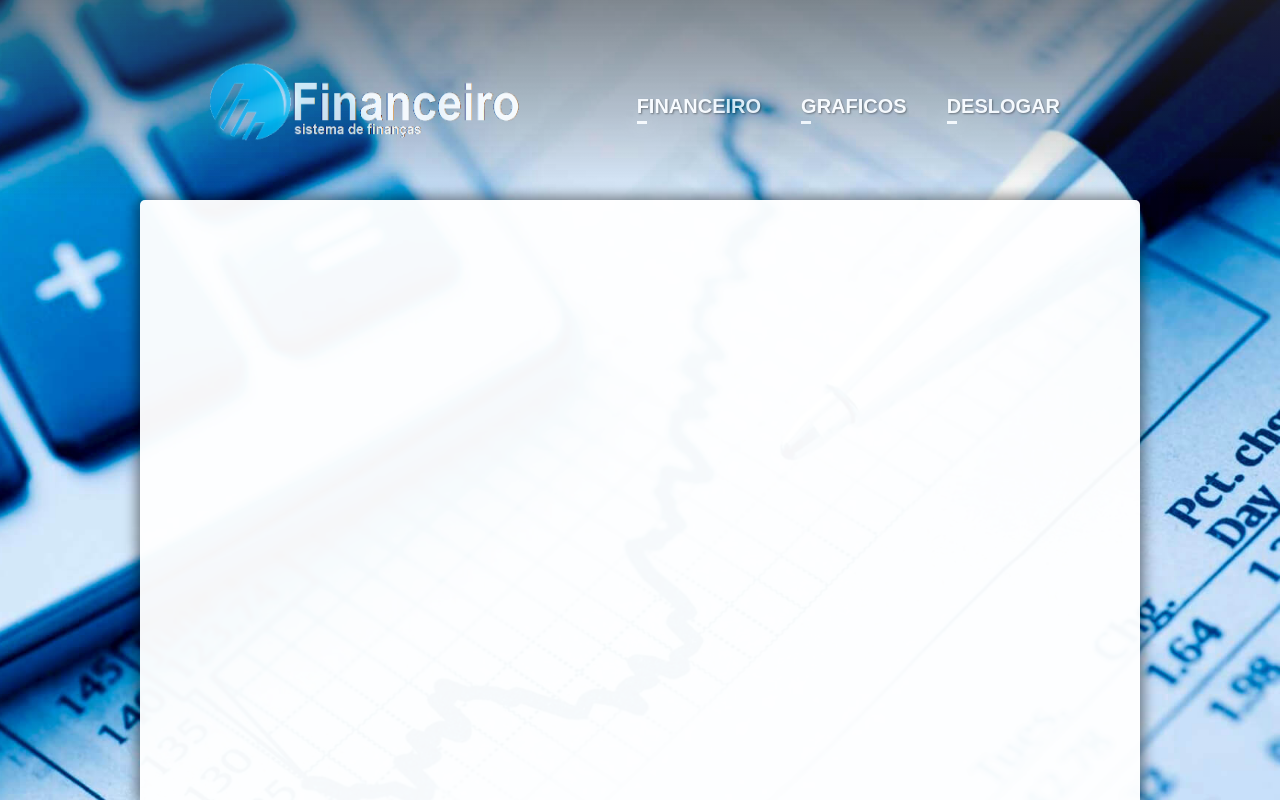
After one commit to agildojunior/FinanceiroProjetoDjango, a Django app: page /auth/grafico/ in a window 1280 px wide. The commit adds this page. Run offline with Django 4.2, Linux system fonts and the light colour scheme; a user stored in the database is signed in; some libraries are stand-ins or nearby versions.

Commit message:
pagina para o grafico

```diff
--- a/main/templates/components/navbar.html
+++ b/main/templates/components/navbar.html
@@ -15,7 +15,7 @@
                 <a href="{% url 'inicio' %}" class=anav>FINANCEIRO</a>
         </li>
         <li class=linav>
-                <a href="#" class=anav>GRAFICOS</a>
+                <a href="{% url 'grafico' %}" class=anav>GRAFICOS</a>
         </li>
         <li class=linav>
                 <a href="{% url 'deslogar' %}" class=anav>DESLOGAR</a>
--- /dev/null
+++ b/main/templates/grafico/grafico.html
@@ -0,0 +1,81 @@
+{% load static %}
+<!DOCTYPE html>
+<html lang="en">
+<head>
+    <meta charset="UTF-8">
+    <meta http-equiv="X-UA-Compatible" content="IE=edge">
+    <meta name="viewport" content="width=device-width, initial-scale=1.0">
+    <title>Graficos</title>
+    <link href="https://cdn.jsdelivr.net/npm/bootstrap@5.2.3/dist/css/bootstrap.min.css" rel="stylesheet" integrity="sha384-rbsA2VBKQhggwzxH7pPCaAqO46MgnOM80zW1RWuH61DGLwZJEdK2Kadq2F9CUG65" crossorigin="anonymous">
+    <script src="//ajax.googleapis.com/ajax/libs/jquery/1.10.2/jquery.min.js" type="text/javascript"></script>
+    <script src="https://plentz.github.io/jquery-maskmoney/javascripts/jquery.maskMoney.min.js" type="text/javascript"></script>
+</head>
+<body>
+    <div class="Backgroundimg">
+        {% include 'components/navbar.html' %}
+        <div class="container-principal">
+
+
+        </div>
+    </div>
+</body>
+<style>
+.divprincipal{
+    margin: 0;
+    padding: 0;
+    font-family: sans-serif;
+    justify-content: center;
+    text-align: center;
+}
+.Backgroundimg{
+    margin: 0;
+    padding: 0;
+    background: url("{% static 'img/background2.png' %}") no-repeat;
+    background-size: cover;
+    background-position: center center;
+    font-family: sans-serif;
+    display: flex;
+    justify-content: center;
+    text-align: center;
+    width: 100vw;
+    height: 100vh;
+    position: fixed;
+    overflow-y: scroll;
+}
+.container-principal{
+    margin: 0;
+    margin-top: 25vh;
+    width: 1000px;
+    min-height: 75vh;
+    border-radius: 5px 5px 0px 0px;
+    background-color: rgba(255, 255, 255, 0.964);
+    display: flex;
+    text-align: center;
+    align-items: center;
+    flex-direction: column;
+    padding: 20px;
+    position: absolute;
+    -webkit-box-shadow: 0px 0px 14px 3px rgb(0, 0, 0);
+    box-shadow: 0px 0px 14px 3px rgba(0,0,0,0.5);
+}
+@media (max-width: 1200px) {
+    .container-principal {
+        border-radius: 0px;
+        width: 100%;
+    }
+    .divtabela{
+        width: 100% !important;
+        margin-bottom: 20px;
+    }
+    .tabelas{
+        width: 100%;
+        display: flex;
+        flex-direction: column;
+    }
+}
+
+</style>
+
+
+
+</html>
--- a/main/urls.py
+++ b/main/urls.py
@@ -5,6 +5,7 @@
     path('cadastro/', views.cadastro, name='cadastro'),
     path('login/', views.logar, name='login'),
     path('inicio/', views.inicio, name='inicio'),
+    path('grafico/', views.grafico, name='grafico'),
     path('deslogar/', views.deslogar, name='deslogar'),
     path('receitaAdd/', views.receitaAdd, name='receitaAdd'),
     path('despesaAdd/', views.despesaAdd, name='despesaAdd'),
--- a/main/views.py
+++ b/main/views.py
@@ -47,6 +47,13 @@
     despesas = Despesa.objects.filter( user = request.user )
     receitas = Receita.objects.filter( user = request.user )
     return render(request, 'inicio/inicio.html',{'despesas':despesas,'receitas':receitas,'categorias':categorias})
+
+
+def grafico(request):
+    categorias = Categoria.objects.all
+    despesas = Despesa.objects.filter( user = request.user )
+    receitas = Receita.objects.filter( user = request.user )
+    return render(request, 'grafico/grafico.html',{'despesas':despesas,'receitas':receitas,'categorias':categorias})
 
 
 @login_required
```
Also changed, not shown: db.sqlite3.
